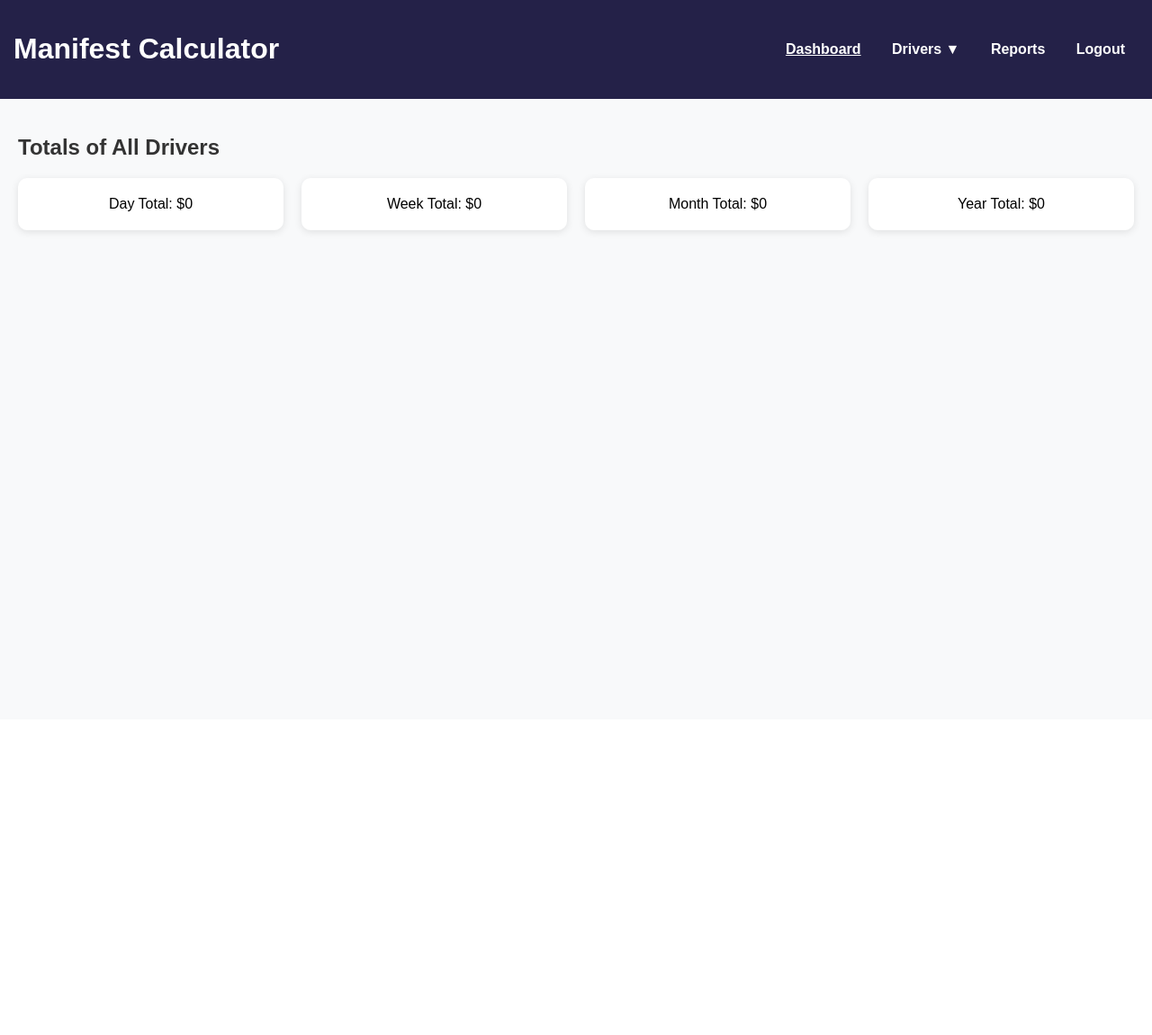
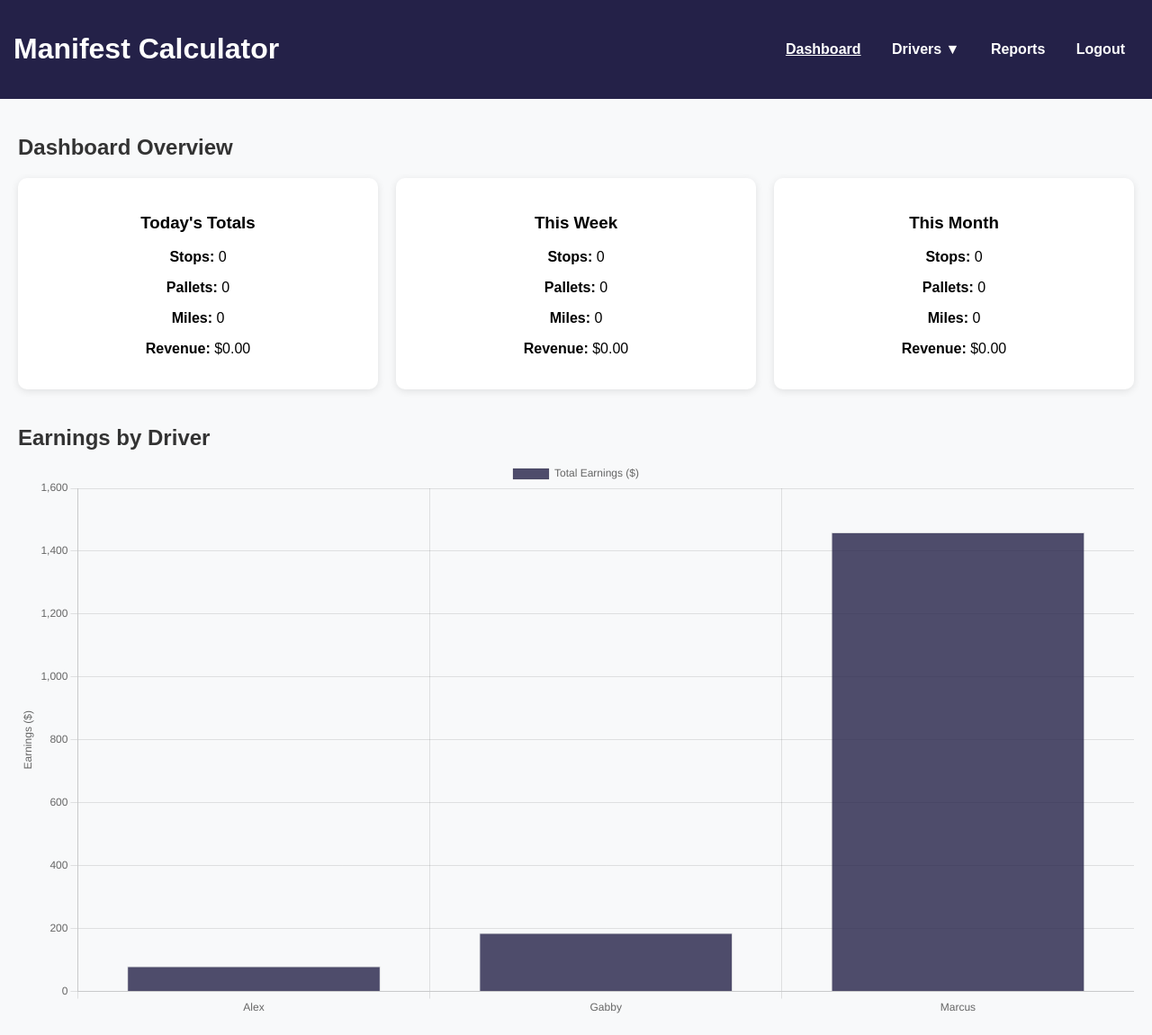
Before and after one commit to yo-gabba/manifest_calculator_app, a Flask app: page / in a window 1280 px wide. Shown: the whole page at 90% size. Before the commit the page ends 261 px from the top, so only its background shows below. Run offline with Flask 3, Linux system fonts and the light colour scheme.

Commit message:
fix(index): update dashboard layout and resolve Chart.js data rendering issue - Added Chart.js CDN and implemented JSON-safe data injection for driver metrics - Updated index.html structure to display bar chart and key dashboard metrics - Improved user readability and layout consistency

```diff
--- a/app.py
+++ b/app.py
@@ -100,7 +100,54 @@ def calculate_stop_total(miles, pallet_spaces, accessorials=''):
 # ROUTES
 @app.route('/')
 def index():
-    return render_template('index.html', active_page='dashboard')
+    today = datetime.today().date()
+    start_of_week = today - timedelta(days=today.weekday())
+    start_of_month = today.replace(day=1)
+
+    # Get all manifests
+    manifests = Manifest.query.all()
+
+    # Filters
+    daily_manifests = [m for m in manifests if m.date == today]
+    weekly_manifests = [m for m in manifests if start_of_week <= m.date <= today]
+    monthly_manifests = [m for m in manifests if start_of_month <= m.date <= today]
+
+    def calc_totals(manifest_list):
+        stop_ids = [s.id for m in manifest_list for s in m.stops]
+        if not stop_ids:
+            return {'stops': 0, 'pallets': 0, 'miles': 0, 'money': 0.0}
+        stops = Stop.query.filter(Stop.id.in_(stop_ids)).all()
+        return {
+            'stops': len(stops),
+            'pallets': sum(s.pallets or 0 for s in stops),
+            'miles': sum(m.total_miles or 0 for m in manifest_list),
+            'money': sum(s.total or 0 for s in stops)
+        }
+
+    totals = {
+        'day': calc_totals(daily_manifests),
+        'week': calc_totals(weekly_manifests),
+        'month': calc_totals(monthly_manifests)
+    }
+
+    # Totals per driver (for chart)
+    driver_data = (
+        db.session.query(Driver.name, func.sum(Manifest.day_total))
+        .join(Manifest)
+        .group_by(Driver.name)
+        .all()
+    )
+
+    driver_names = [d[0] for d in driver_data]
+    driver_totals = [round(d[1] or 0, 2) for d in driver_data]
+
+    return render_template(
+        'index.html',
+        totals=totals,
+        driver_names=driver_names,
+        driver_totals=driver_totals,
+        active_page='dashboard'
+        )
 
 @app.context_processor
 def inject_drivers():
--- a/templates/index.html
+++ b/templates/index.html
@@ -1,10 +1,79 @@
 {% extends "base.html" %}
 {% block content %}
-<h2>Totals of All Drivers</h2>
+<h2>Dashboard Overview</h2>
+
 <div class="cards">
-  <div class="card">Day Total: $0</div>
-  <div class="card">Week Total: $0</div>
-  <div class="card">Month Total: $0</div>
-  <div class="card">Year Total: $0</div>
+  <div class="card">
+    <h3>Today's Totals</h3>
+    <p><strong>Stops:</strong> {{ totals.day.stops }}</p>
+    <p><strong>Pallets:</strong> {{ totals.day.pallets }}</p>
+    <p><strong>Miles:</strong> {{ totals.day.miles }}</p>
+    <p><strong>Revenue:</strong> ${{ "%.2f"|format(totals.day.money) }}</p>
+  </div>
+
+  <div class="card">
+    <h3>This Week</h3>
+    <p><strong>Stops:</strong> {{ totals.week.stops }}</p>
+    <p><strong>Pallets:</strong> {{ totals.week.pallets }}</p>
+    <p><strong>Miles:</strong> {{ totals.week.miles }}</p>
+    <p><strong>Revenue:</strong> ${{ "%.2f"|format(totals.week.money) }}</p>
+  </div>
+
+  <div class="card">
+    <h3>This Month</h3>
+    <p><strong>Stops:</strong> {{ totals.month.stops }}</p>
+    <p><strong>Pallets:</strong> {{ totals.month.pallets }}</p>
+    <p><strong>Miles:</strong> {{ totals.month.miles }}</p>
+    <p><strong>Revenue:</strong> ${{ "%.2f"|format(totals.month.money) }}</p>
+  </div>
 </div>
+
+<h2 style="margin-top: 40px;">Earnings by Driver</h2>
+<div class="chart-container">
+  <canvas id="driverChart"></canvas>
+</div>
+
+<!-- Pass data safely -->
+<script id="driverData" type="application/json">
+  {
+    "names": {{ driver_names | tojson }},
+    "totals": {{ driver_totals | tojson }}
+  }
+</script>
+
+<script src="https://cdn.jsdelivr.net/npm/chart.js"></script>
+
+<script>
+  document.addEventListener('DOMContentLoaded', () => {
+    // Get data from JSON script tag
+    const chartData = JSON.parse(document.getElementById('driverData').textContent);
+
+    const ctx = document.getElementById('driverChart');
+    new Chart(ctx, {
+      type: 'bar',
+      data: {
+        labels: chartData.names,
+        datasets: [{
+          label: 'Total Earnings ($)',
+          data: chartData.totals,
+          borderWidth: 1,
+          backgroundColor: 'rgba(36, 33, 72, 0.8)',
+        }]
+      },
+      options: {
+        responsive: true,
+        scales: {
+          y: {
+            beginAtZero: true,
+            title: {
+              display: true,
+              text: 'Earnings ($)'
+            }
+          }
+        }
+      }
+    });
+  });
+</script>
+
 {% endblock %}
```
Also changed, not shown: instance/manifest.db.
